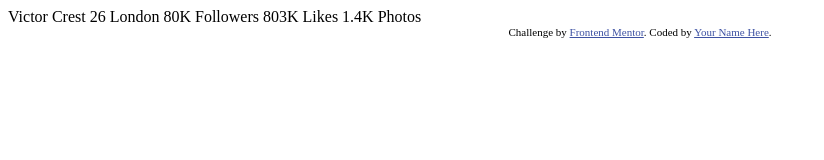
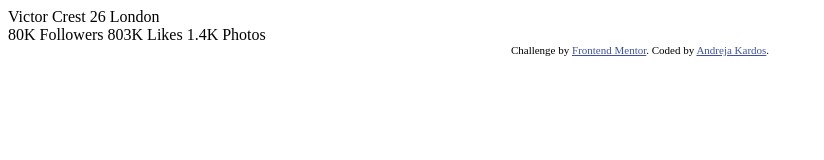
Before and after one commit to AndrejaKardos/profile-card, a plain HTML site: page index.html in a window 1280 px wide. Shown: the whole page, without its empty margins (0-824 px from the left). Drawn offline with Linux system fonts and the light colour scheme.

Commit message:
Set up simple layout in HTML for profile

```diff
--- a/index.html
+++ b/index.html
@@ -15,10 +15,13 @@
   </style>
 </head>
 <body>
+  <div class="profile">
+    <div class="profile__top">
       Victor Crest
       26
       London
-
+    </div>
+    <div class="profile__bottom">
       80K
       Followers
 
@@ -27,9 +30,14 @@
 
       1.4K
       Photos
+    </div>
+  </div>
+
+
+
   <div class="attribution">
     Challenge by <a href="https://www.frontendmentor.io?ref=challenge" target="_blank">Frontend Mentor</a>.
-    Coded by <a href="#">Your Name Here</a>.
+    Coded by <a href="#">Andreja Kardos</a>.
   </div>
 </body>
 </html>
```
Lines whose indentation alone changed are shown as unchanged.
